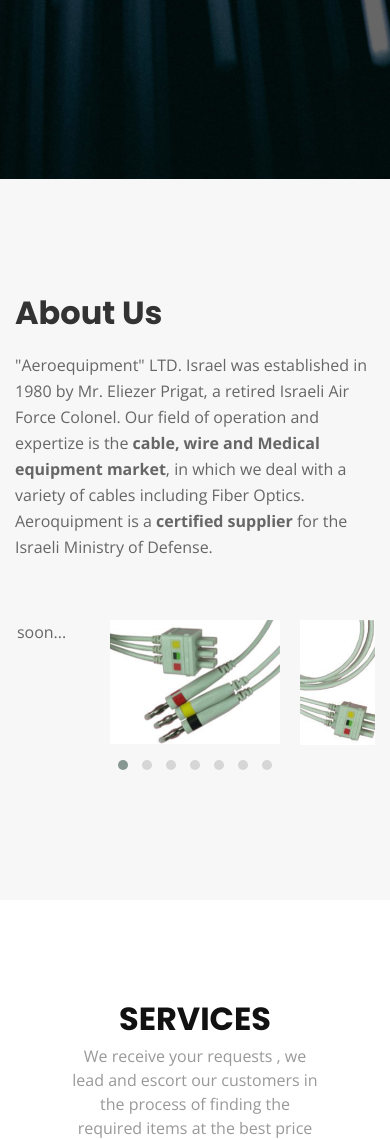
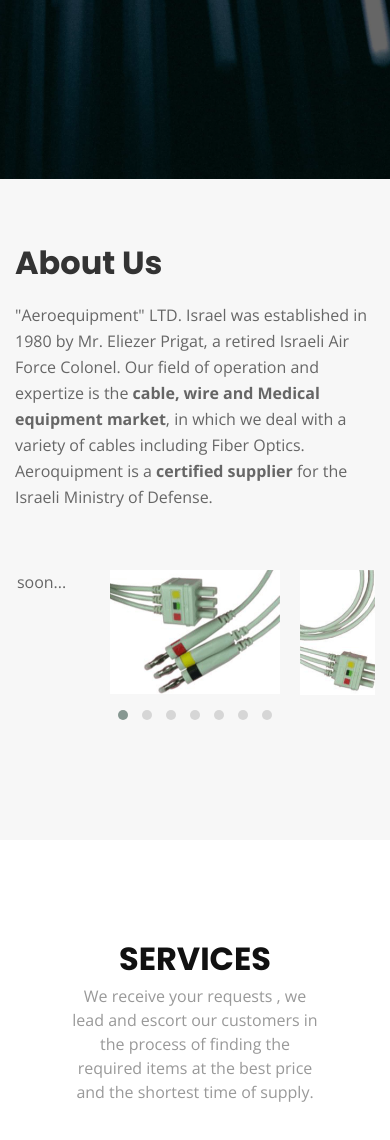
Before and after one commit to royprigat/aero-equipment, a PHP site: page /index.html in a window 390 px wide. Shown: the part 665-1805 px from the top of the page. Run offline with PHP 8.4, Linux system fonts and the light colour scheme; some libraries are stand-ins or nearby versions.

Commit message:
fixed padding

```diff
--- a/css/style.css
+++ b/css/style.css
@@ -496,12 +496,6 @@ body {
     font-size: 32px;
   }
 
-  @media (max-width: 768px) {
-    #about .about-container .title {
-      padding-top: 15px;
-    }
-  }
-
   #about .about-container p {
     line-height: 26px;
   }
@@ -551,6 +545,17 @@ body {
     height: 200px;
     margin-top: 60px;
     min-height: 150px;
+  }
+
+  @media (max-width: 768px) {
+    #about .about-container .title {
+      padding-top: 15px;
+    }
+
+    #about {
+      padding-top: 50px;
+      padding-bottom: 70px;
+    }
   }
 
   /* Facts Section
```
